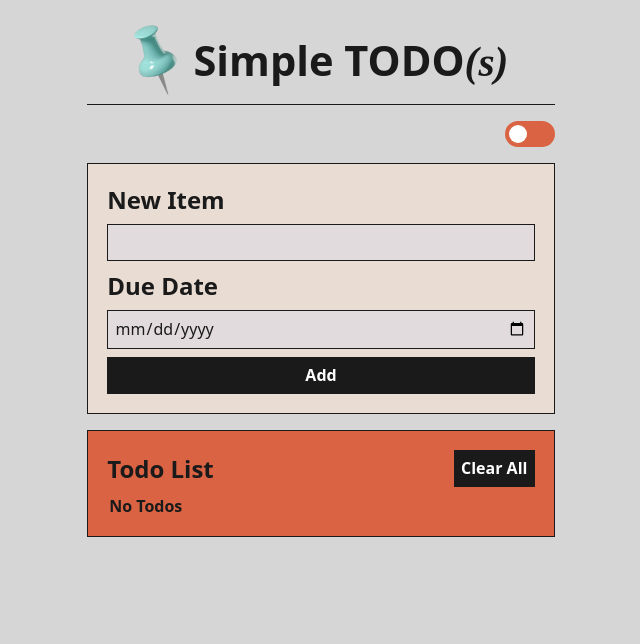
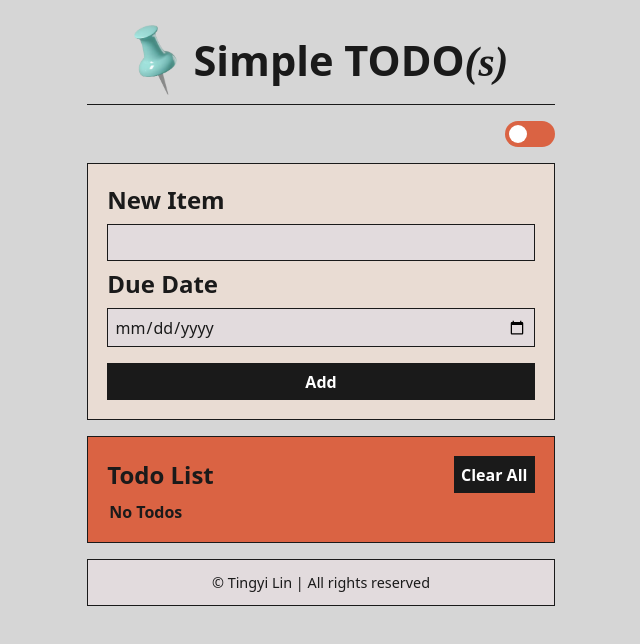
Before and after one commit to lintingyii/Simple-TODO-s-, a React (Create React App) app: page / in a window 1280 px wide. Shown: the top 644 px of the page, without its empty margins (319-959 px from the left). Built offline with nearby package versions, Linux system fonts and the light colour scheme.

Commit message:
date ui update

```diff
--- a/src/App.js
+++ b/src/App.js
@@ -163,6 +163,7 @@ export default function App() {
       />
       <div className="content">
         <form onSubmit={handleSubmit} className="new-item-form">
+          <div style={{display:'flex',flexDirection:'column',gap:'0.4rem'}}>
           <div className="form-row">
             <label htmlFor="item">New Item</label>
             <input
@@ -181,6 +182,7 @@ export default function App() {
               id="date"
               style={{fontWeight:'500', width:'100%'}}
             />
+          </div>
           </div>
           <button className="btn">Add</button>
         </form>
@@ -262,6 +264,7 @@ export default function App() {
             ))}
           </ul>
         </form>
+        <div className="footer">© Tingyi Lin | All rights reserved</div>
       </div>
     </>
   );
--- a/src/style.css
+++ b/src/style.css
@@ -55,7 +55,7 @@ html {
   display: flex;
   height: auto;
   flex-direction: column;
-  gap: 0.5rem;
+  gap: 1rem;
   padding: 1.2rem;
   border: 1px solid #1a1a1a;
   /* border-radius: 1.2rem; */
@@ -343,3 +343,8 @@ input[type="date"]::-webkit-inner-spin-button {
 input[type="date"]::-webkit-clear-button {
   display: none;
 }
+
+input[type="date"] {
+  width: 100%;
+  box-sizing: border-box; /* 确保 padding 不会影响宽度 */
+}
```
